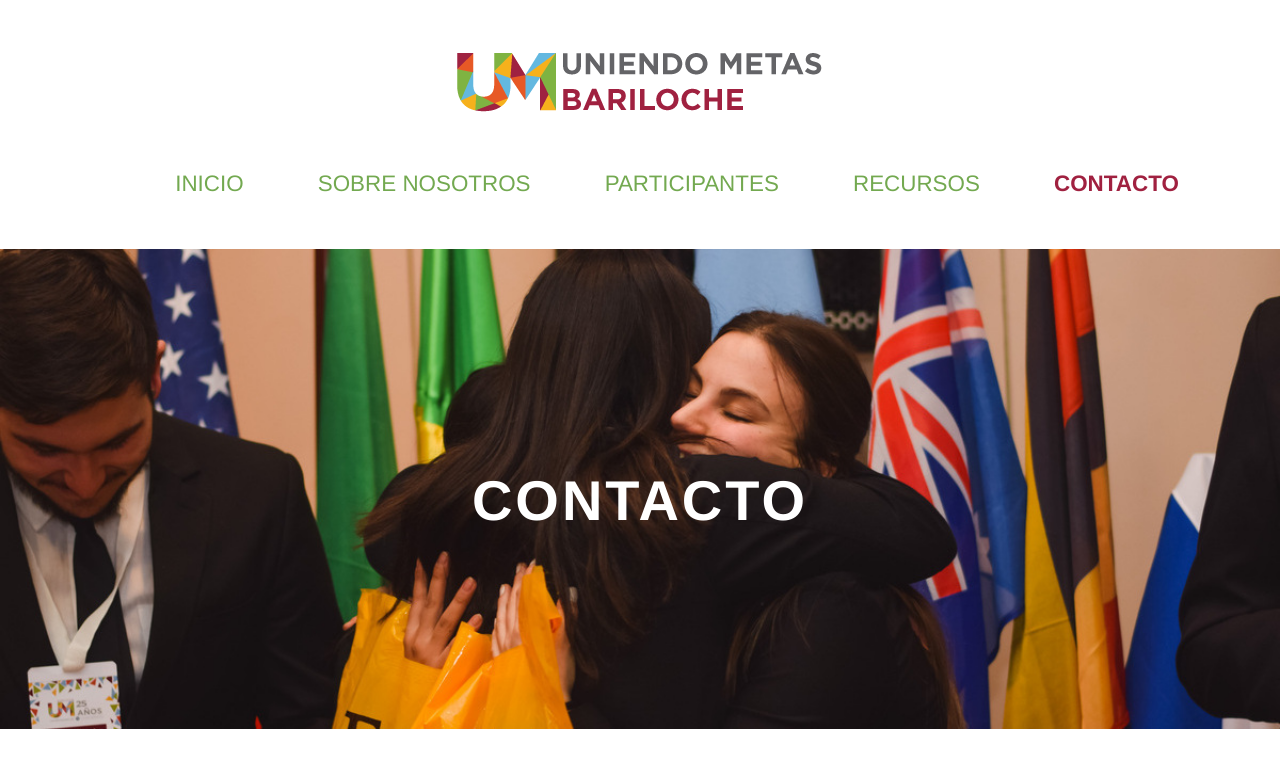
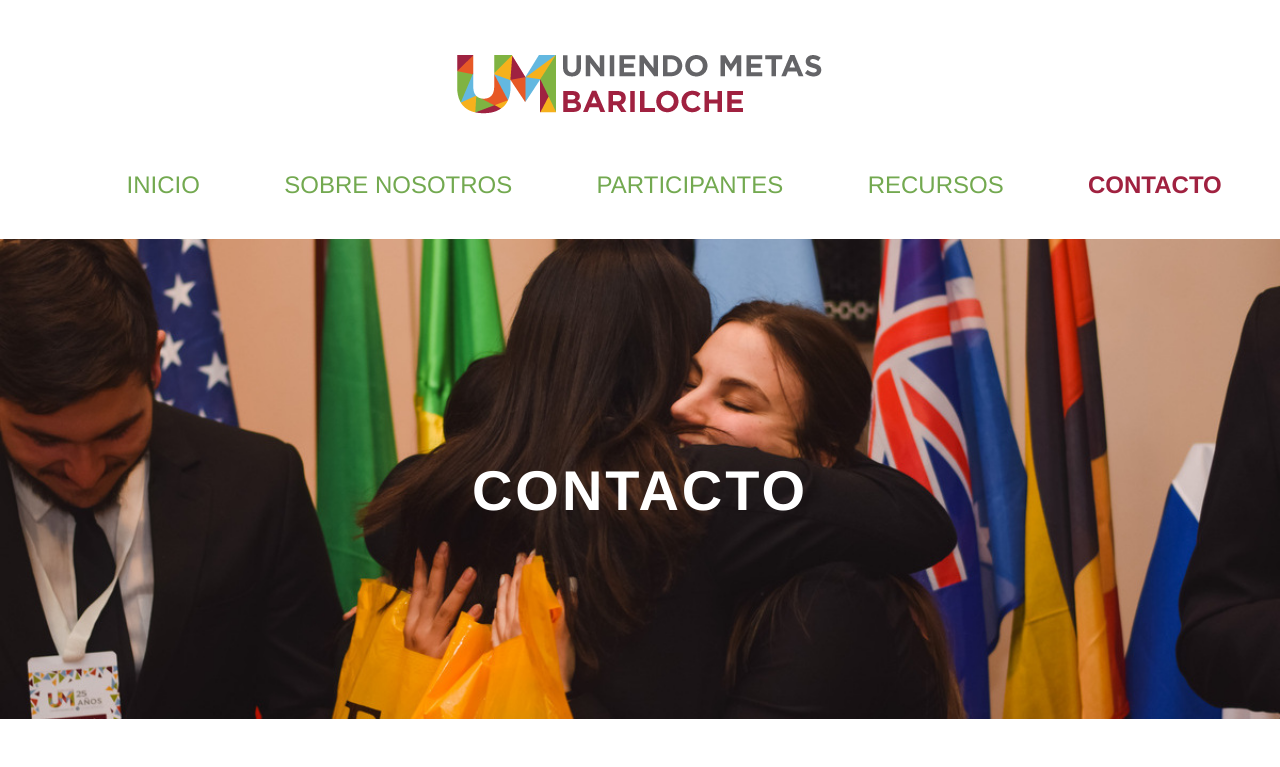
Before and after one commit to LucioT7/Pagina-UMBariloche, a website: page Contacto.html in a window 1280 px wide. Shown: the top 767 px of the page. Drawn offline with nearby package versions, Linux system fonts and the light colour scheme; files whose address does not match are found by name.

Commit message:
menu responsive

```diff
--- a/Contacto.html
+++ b/Contacto.html
@@ -14,20 +14,36 @@
 
 <body>
 
-	<header><br><br>
+	<header>
+
 		<a href="index.html"><img src="imagenes/logo-web.png" class="LogoWeb">
-		<nav class="navegador"><br><br>
-			<div class="navegador__conteiner">
-				<div class="navegador__barra">
-					<div><a href="index.html" class="navegador__pagina">INICIO</a></div>
-					<div><a href="SobreNosotros.html" class="navegador__pagina" >SOBRE NOSOTROS</a></div>
-					<div><a href="Participantes.html" class="navegador__pagina" >PARTICIPANTES</a></div>
-					<div><a href="Recursos.html" class="navegador__pagina" >RECURSOS</a></div>
-					<div><a href="Contacto.html" class="navegador__select" >CONTACTO</a></div>
-				</div>
+
+		<nav class="navbar navbar-expand-lg navbar-light" style="background-color: #FFFFFF">
+		 	<button class="navbar-toggler" type="button" data-toggle="collapse" data-target="#navbarNav" aria-controls="navbarNav" aria-expanded="false" aria-label="Toggle navigation">
+				<span class="navbar-toggler-icon"></span>
+			</button>
+			<div class="collapse navbar-collapse" id="navbarNav">
+				<ul class="navbar-nav">
+					<li class="nav-item">
+						<a class="nav-link" id="nav-link" href="index.html">INICIO</a>
+					</li>
+					<li class="nav-item">
+						<a class="nav-link" id="nav-link" href="SobreNosotros.html">SOBRE NOSOTROS</a>
+					</li>
+					<li class="nav-item">
+						<a class="nav-link" id="nav-link" href="Participantes.html">PARTICIPANTES</a>
+					</li>
+					<li class="nav-item">
+						<a class="nav-link" id="nav-link" href="Recursos.html">RECURSOS</a>
+					</li>
+					<li class="nav-item">
+						<a class="nav-link" id="nav-active" href="Contacto.html">CONTACTO</a>
+					</li>
+				</ul>
 			</div>
 		</nav>
-	</header><br><br>
+
+	</header>
 
 	<section>
 
--- a/scss/_header.scss
+++ b/scss/_header.scss
@@ -1,4 +1,11 @@
-header { text-align: center; }
+header {
+	text-align: center;
+	margin-top: 50px;
+	margin-bottom: 20px;
+	.LogoWeb {
+		margin-bottom: 30px;
+	}
+}
 
 
 
--- a/scss/style.scss
+++ b/scss/style.scss
@@ -5,8 +5,41 @@ $naranja: #E15829;
 $celeste: #61B4E4;
 $amarillo: #FFB819;
 
-.hola {font-weight: bold;
-		font-size: 3rem;}
+
+.navbar-nav {
+	font-family: Gotham, Helvetica, Verdana, Sans Serif;
+	width: 100%;
+	display: flex;
+	justify-content: space-around;
+	font-size: 1.5rem;
+}
+
+#nav-link {
+	color: $verde;
+	text-decoration-line: none;
+	transition: 0.5s;
+}
+
+#nav-link:hover {
+	color: $bordo;
+	text-decoration-line: none;
+}
+
+#nav-active {
+	color: $bordo;
+	font-weight: bold;
+	text-decoration-line: none;
+}
+
+#nav-active:hover {
+	color: $bordo;
+	text-decoration-line: none;
+}
+
+
+
+
+
 
 @import "header";
 
@@ -583,7 +616,7 @@ section { background-image: url(imagenes/fondo2.png);
 	}
 
 
-.TituloSN { border: solid;
+.TituloSN {
 	color: $gris;
 	font-size: 1.5rem;
 	font-weight: bold;
```
Also changed, not shown: css/style.css.
